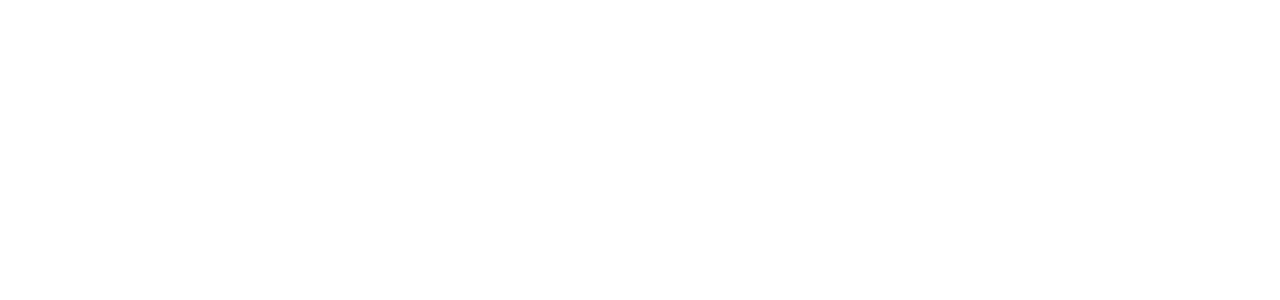
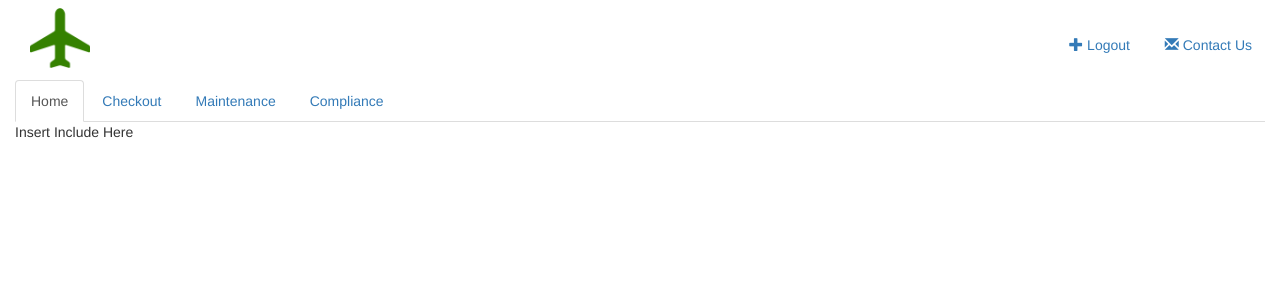
Before and after one commit to xupengxunil/aircraftlogs, a Flask app: page /dashboard/ in a window 1280 px wide. Before the commit the part shown is empty. Shown: the top 300 px of the page. Run offline with Flask 2, Linux system fonts and the light colour scheme; some libraries are stand-ins or nearby versions.

Commit message:
Tabs on dashboard. Breaking for afternoon

```diff
--- a/templates/dashboard.html
+++ b/templates/dashboard.html
@@ -1,10 +1,41 @@
-<!DOCTYPE html>
-<html lang="en">
-<head>
-    <meta charset="UTF-8">
-    <title>Title</title>
-</head>
-<body>
+{% extends "header.html" %}
 
-</body>
-</html>
+{% block body %}
+
+    <div>
+
+        <!-- Nav tabs -->
+        <ul class="nav nav-tabs" role="tablist">
+            <li role="presentation" class="active"><a href="#home" aria-controls="home" role="tab" data-toggle="tab">Home</a></li>
+            <li role="presentation"><a href="#checkout" aria-controls="checkout" role="tab" data-toggle="tab">Checkout</a></li>
+            <li role="presentation"><a href="#maintenance" aria-controls="maintenance" role="tab" data-toggle="tab">Maintenance</a></li>
+            <li role="presentation"><a href="#compliance" aria-controls="compliance" role="tab" data-toggle="tab">Compliance</a></li>
+        </ul>
+
+        <!-- Tab panes -->
+        <div class="tab-content">
+            <div role="tabpanel" class="tab-pane fade in active" id="home">
+
+                Insert Include Here
+
+            </div>
+            <div role="tabpanel" class="tab-pane fade" id="checkout">
+
+                Insert Include Here
+
+            </div>
+            <div role="tabpanel" class="tab-pane fade" id="maintenance">
+
+                Insert Include Here
+
+            </div>
+            <div role="tabpanel" class="tab-pane fade" id="compliance">
+
+                Insert Include Here
+
+            </div>
+        </div>
+
+    </div>
+
+{% endblock %}
--- a/templates/header.html
+++ b/templates/header.html
@@ -1,10 +1,68 @@
 <!DOCTYPE html>
 <html lang="en">
 <head>
-    <meta charset="UTF-8">
-    <title>Title</title>
+    <meta charset="utf-8">
+    <title>Aircraft Logs</title>
+    <meta name="viewport" content="width=device-width, initial-scale=1">
+    <link href="{{ url_for('static', filename='css/bootstrap.min.css') }}" rel="stylesheet">
+    <link rel="shortcut icon" href="{{ url_for('static', filename='favicon.ico') }}">
 </head>
+
+<header>
+    <div class="container-fluid">
+        <div class="navbar-header">
+            <a class="navbar-brand" href="/">
+                <img style="max-width:60px; margin-top: -7px;" src="{{ url_for('static', filename='images/mainlogo.png') }}">
+            </a>
+        </div>
+
+
+        <ul class="nav navbar-nav navbar-right">
+            <button type="button" class="btn btn-link" aria-label="Left Align" style="margin-top: 15px; margin-bottom: 5px; height: 60px; margin-right: 5px">
+                <span class="glyphicon glyphicon-plus" aria-hidden="true"></span> Logout
+            </button>
+            <button type="button" class="btn btn-link" aria-label="Left Align" data-toggle="modal", data-target="#ContactUs" style="margin-top: 15px; margin-bottom: 5px; height: 40px; margin-right: 15px">
+                <span class="glyphicon glyphicon-envelope" aria-hidden="true"></span> Contact Us
+            </button>
+
+
+            <!-- Modal -->
+            <div id="Register" class="modal fade" role="dialog">
+                <div class="modal-dialog">
+
+                    <!-- Modal content-->
+                    {% include "register.html" %}
+
+                </div>
+            </div>
+            <!-- Modal -->
+            <div id="ContactUs" class="modal fade" role="dialog">
+                <div class="modal-dialog">
+
+                    <!-- Modal content-->
+                    {% include "contactus.html" %}
+
+                </div>
+            </div>
+        </ul>
+    </div>
+</header>
+
 <body>
 
+<div class="border-row" style="width: 100%; margine-bottom: 15px"></div>
+
+<div class="container-fluid" style="min-height:100%">
+
+    {% block body %} {% endblock %}
+
+</div>
+
+
+<script src="//code.jquery.com/jquery-1.11.1.min.js"></script>
+<script type="text/javascript" src="{{ url_for('static', filename='js/bootstrap.min.js') }}"></script>
+
+
 </body>
+
 </html>
```
